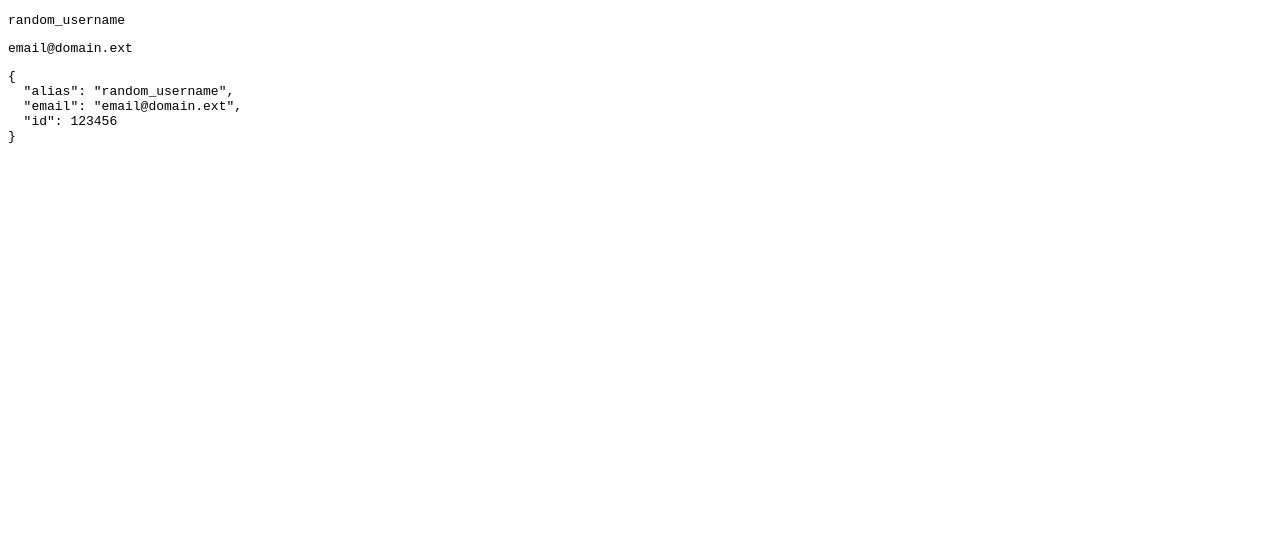
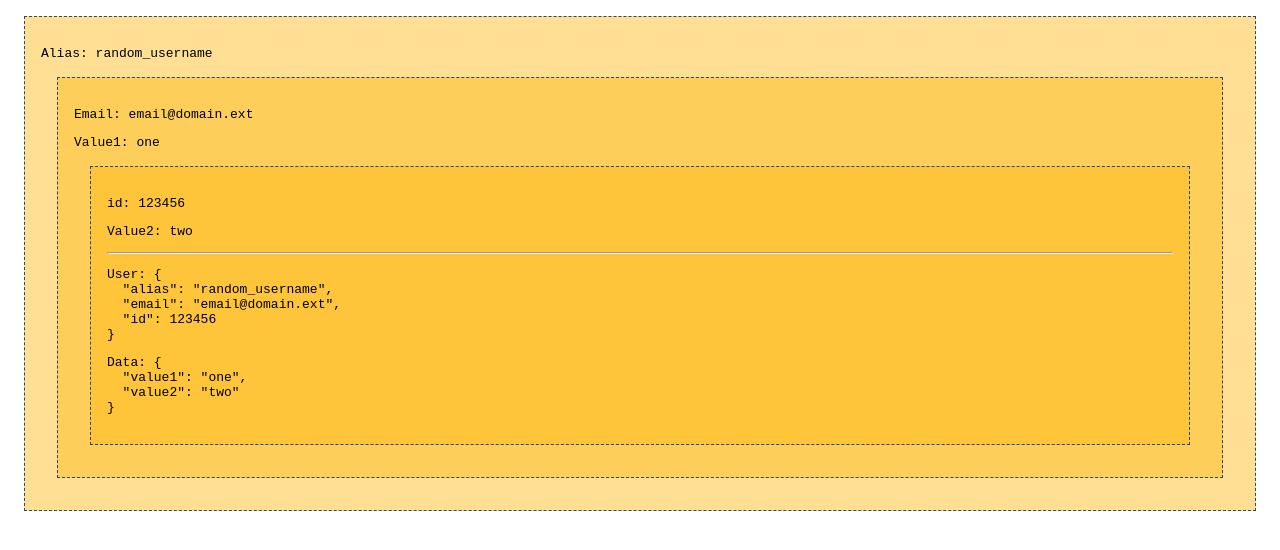
Before and after one commit to carloseduardoe/ReactJS4Dummies, a React (Create React App) app: page / in a window 1280 px wide. Shown: the top 550 px of the page. Built offline with nearby package versions, Linux system fonts and the light colour scheme.

Commit message:
useContext

```diff
--- a/src/assets/styles/App.scss
+++ b/src/assets/styles/App.scss
@@ -1,6 +1,48 @@
-// Your variable overrides
-$body-bg: #FFF;
-$body-color: #111;
+$colors: (
+  black: #000,
+  outer-space: #2c2d2d,
+  tundora: #4a4a4a,
+  trout: #4b535b,
+  scorpion: #595959,
+  silver: #c4c4c4,
+  iron: #d3d5d8,
+  alto: #d4d4d4,
+  geyser: #d5dbe6,
+  white-smoke: #efefef,
+  concrete: #f3f3f3,
+  alabaster: #f7f7f7,
+  white: #fff,
+  raven: #727577,
+  silver-sand: #c3c6ca,
+  periwinkle-gray: #bccee1,
+  catskill-white: #e8eff5,
+  darker-pearl: #041228,
+  black-pearl: #071b39,
+  deep-blue: #0a3370,
+  fiord: #3a4e6a,
+  lochmara: #2066a2,
+  havelock-blue: #539bd4,
+  danube: #70abdb,
+  alice-blue: #ecf0f3,
+  mystic: #dee7e9,
+  golden-glow: #fee097,
+  kournikova: #fdcb54,
+  dark-tangerine: #fdb913,
+  alabaster-120: darken(#f7f7f7, 20%),
+  alabaster-110: darken(#f7f7f7, 10%),
+  black-pearl-67: rgba(#071b39, 0.67),
+  deep-blue-40: rgba(#0a3370, 0.4),
+  deep-blue-87: rgba(#0a3370, 0.87),
+  havelock-blue-62: rgba(#539bd4, 0.62),
+  shadow: rgba(0, 0, 0, 0.1),
+  shadow-55: rgba(0, 0, 0, 0.55),
+  light-shade: rgba(161, 161, 161, 0.21),
+  transparent: rgba(236, 240, 243, 0.56)
+);
+
+@function color($name) {
+  @return map-get($colors, $name)
+}
 
 body {
   font-family: sans-serif;
@@ -45,3 +87,10 @@ body {
   flex-flow: row wrap;
   justify-content: space-around;
 }
+
+.nested_divs, .nested_divs div {
+  border: 1px dashed color(deep-blue-87);
+  background-color: rgba(color(dark-tangerine), 0.45);
+  margin: 1em;
+  padding: 1em;
+}
--- a/src/components/hooks/Context/CompA.js
+++ b/src/components/hooks/Context/CompA.js
@@ -1,14 +1,21 @@
 import React from 'react'
 import CompB from './CompB';
-import { DataContext } from '../UseContext';
+import { UserContext } from '../UseContext';
+
+export const DataContext = React.createContext();
 
 const CompA = () => {
-    return <div>
-        <DataContext.Consumer>
-            {data => <pre>{data.alias}</pre>}
-        </DataContext.Consumer>
-        <CompB/>
-    </div>;
+    return <UserContext.Consumer>{user =>
+        <DataContext.Provider value={{
+            value1: "one",
+            value2: "two"
+        }}>
+            <div className="nested_divs">
+                <pre>Alias: {user.alias}</pre>
+                <CompB/>
+            </div>
+        </DataContext.Provider>
+    }</UserContext.Consumer>;
 }
 
 export default CompA
--- a/src/components/hooks/Context/CompB.js
+++ b/src/components/hooks/Context/CompB.js
@@ -1,14 +1,18 @@
 import React from 'react'
 import CompC from './CompC';
-import { DataContext } from '../UseContext';
+import { UserContext } from '../UseContext';
+import { DataContext } from './CompA';
 
 const CompB = () => {
-    return <div>
-        <DataContext.Consumer>
-            {data => <pre>{data.email}</pre>}
-        </DataContext.Consumer>
-        <CompC/>
-    </div>;
+    return <UserContext.Consumer>{user =>
+        <DataContext.Consumer>{data =>
+            <div>
+                <pre>Email: {user.email}</pre>
+                <pre>Value1: {data.value1} </pre>
+                <CompC/>
+            </div>
+        }</DataContext.Consumer>
+    }</UserContext.Consumer>;
 }
 
 export default CompB
--- a/src/components/hooks/Context/CompC.js
+++ b/src/components/hooks/Context/CompC.js
@@ -1,10 +1,19 @@
 import React from 'react'
-import { DataContext } from '../UseContext';
+import { UserContext } from '../UseContext';
+import { DataContext } from './CompA';
 
 const CompC = () => {
-    return <DataContext.Consumer>
-        {data => <pre>{JSON.stringify(data, null, 2)}</pre>}
-    </DataContext.Consumer>;
+    return <UserContext.Consumer>{user =>
+        <DataContext.Consumer>{data =>
+            <div>
+                <pre>id: {user.id}</pre>
+                <pre>Value2: {data.value2}</pre>
+                <hr/>
+                <pre>User: {JSON.stringify(user, null, 2)}</pre>
+                <pre>Data: {JSON.stringify(data, null, 2)}</pre>
+            </div>
+        }</DataContext.Consumer>
+    }</UserContext.Consumer>;
 }
 
 export default CompC
--- a/src/components/hooks/UseContext.js
+++ b/src/components/hooks/UseContext.js
@@ -1,17 +1,20 @@
 import React from 'react'
 import CompA from './Context/CompA';
 
-export const DataContext = React.createContext();
+export const UserContext = React.createContext();
 
 const UseContext = () => {
+    const style = {
+        paddingLeft: "2em"
+    };
     // the "value" prop is used to pass data down the component tree.
-    return <DataContext.Provider value={{
-        alias: "random_username",
-        email: "email@domain.ext",
-        id: 123456
-    }}>
+    return <UserContext.Provider value={{
+            alias: "random_username",
+            email: "email@domain.ext",
+            id: 123456
+        }}>
         <CompA/>
-    </DataContext.Provider>;
+    </UserContext.Provider>;
 }
 
 export default UseContext
```
